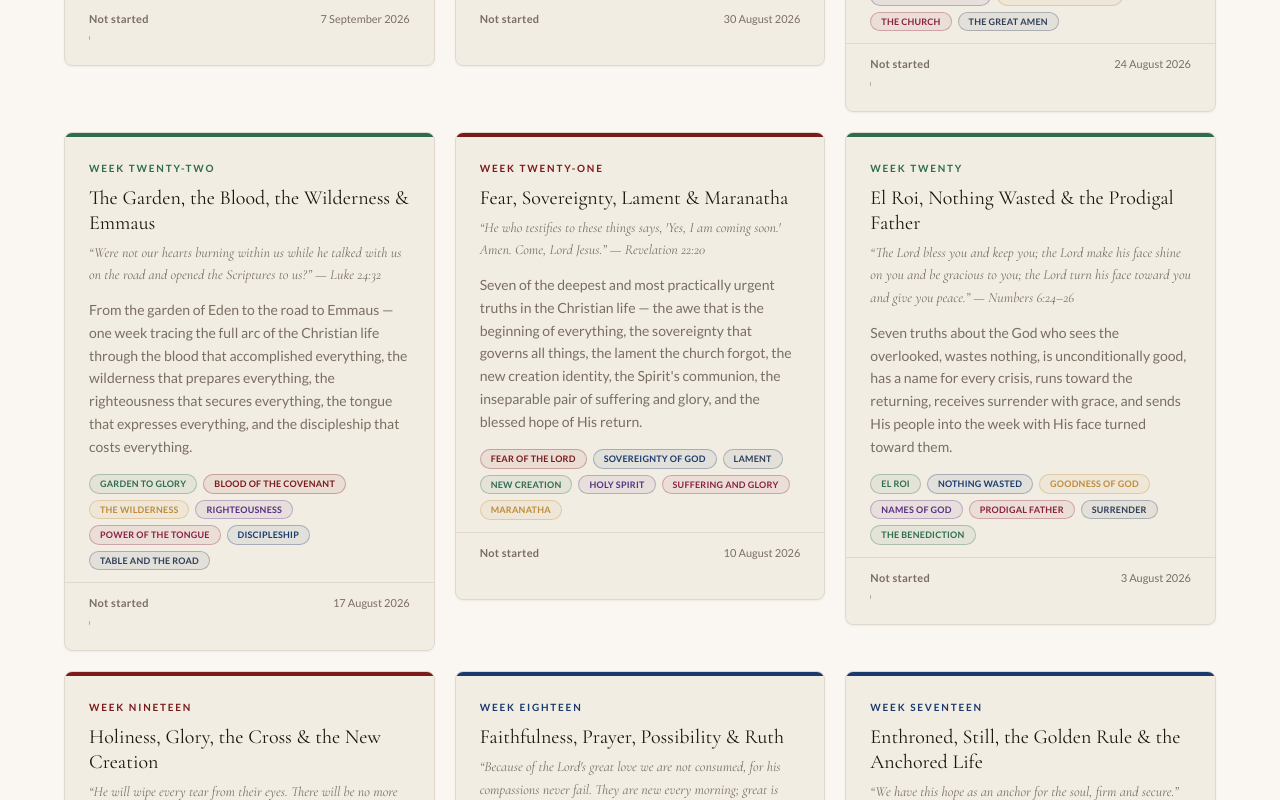
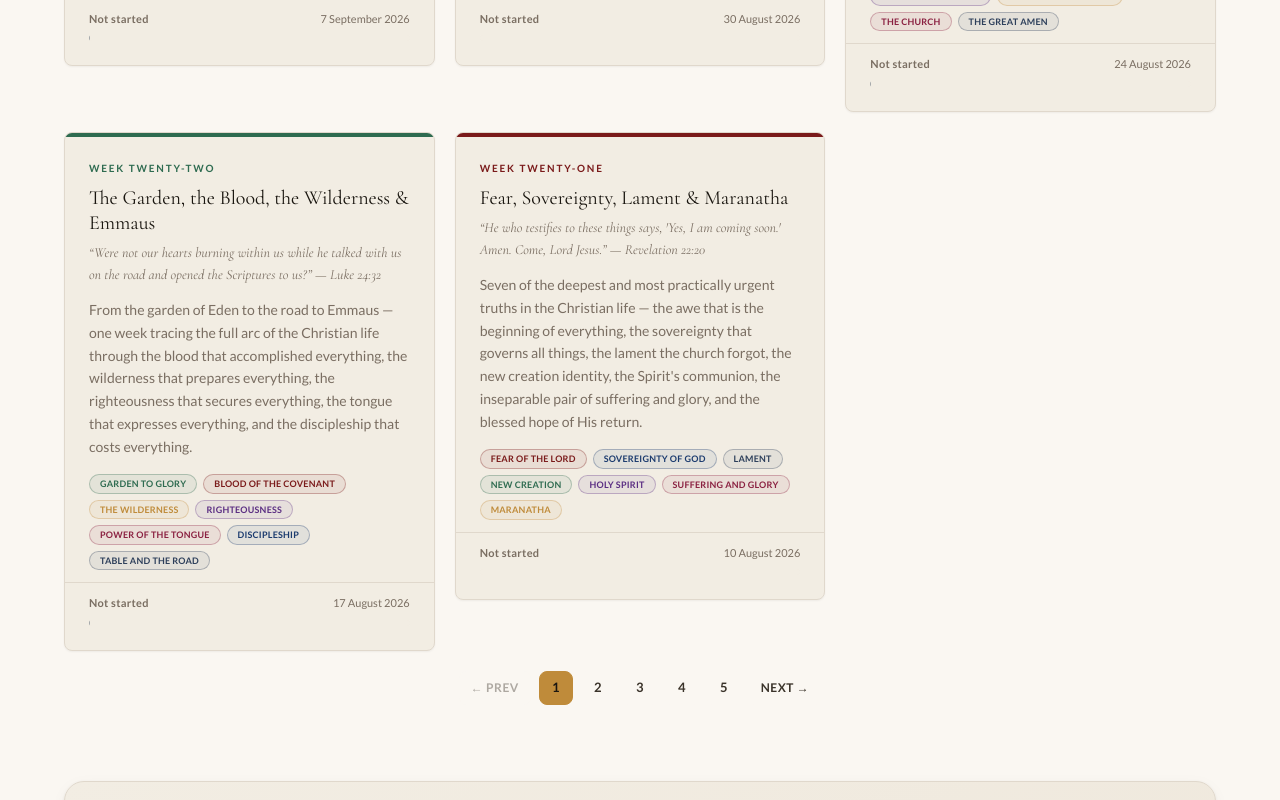
Before and after one commit to kiche-allan/spiritual-programme, a Next.js app: page / in a window 1280 px wide. Shown: the part 1820-2620 px from the top of the page. Built offline with nearby package versions, Linux system fonts and the light colour scheme.

Commit message:
fix: show 5 weeks per page in the archive pagination

```diff
--- a/app/page.tsx
+++ b/app/page.tsx
@@ -13,7 +13,7 @@ import { BibleStories } from "@/components/home/BibleStories";
 import { useAllProgress } from "@/hooks/useProgress";
 import { WEEKS_META, weekProgress } from "@/lib/weeks";
 
-const WEEKS_PER_PAGE = 10;
+const WEEKS_PER_PAGE = 5;
 
 export default function HomePage() {
   const store = useAllProgress();
```
